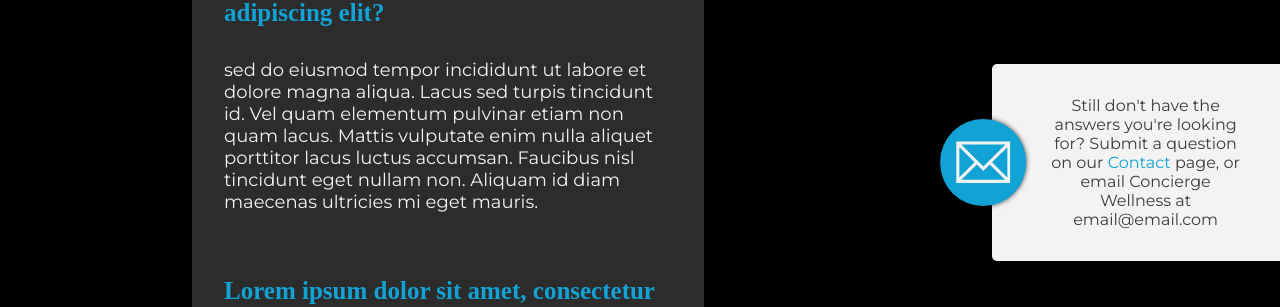
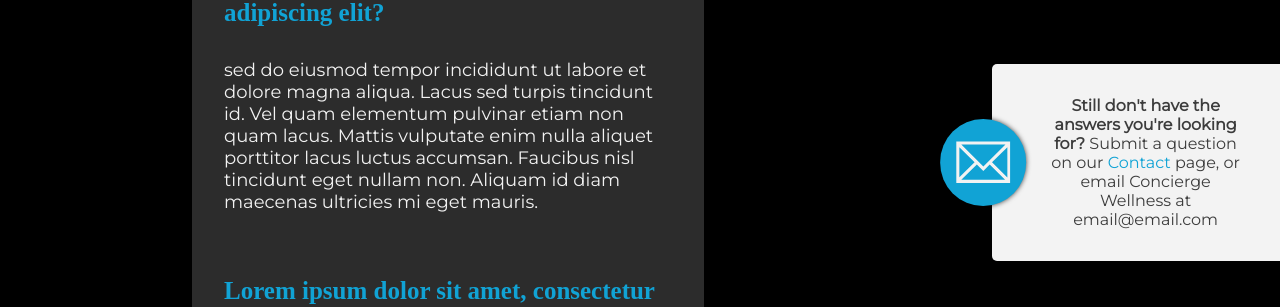
Before and after one commit to kmlibin/concierge-wellnessPT, a React (Create React App) app: page /faq in a window 1280 px wide. Shown: the part 443-750 px from the top of the page. Built offline with nearby package versions, Linux system fonts and the light colour scheme; a web font is replaced by a local one.

Commit message:
added bold classname

```diff
--- a/src/screens/FAQ/FAQScreen.jsx
+++ b/src/screens/FAQ/FAQScreen.jsx
@@ -67,12 +67,12 @@ const FAQScreen = () => {
         </div>
       </div>
       <div className="faq-questions-container">
-        <div className="faq-content" data-aos="fade-up" data-aos-duration="1000">
+        <div className="faq-content" >
         <div className="icon-container">
             <TfiEmail  className="icon"/>
          </div>
           <p>
-            Still don't have the answers you're looking for? Submit a question on our <Link to="/contact">Contact</Link> page,
+            <span className="bold">Still don't have the answers you're looking for?</span> Submit a question on our <Link to="/contact">Contact</Link> page,
             or email Concierge Wellness at email@email.com
           </p>
         </div>
```
